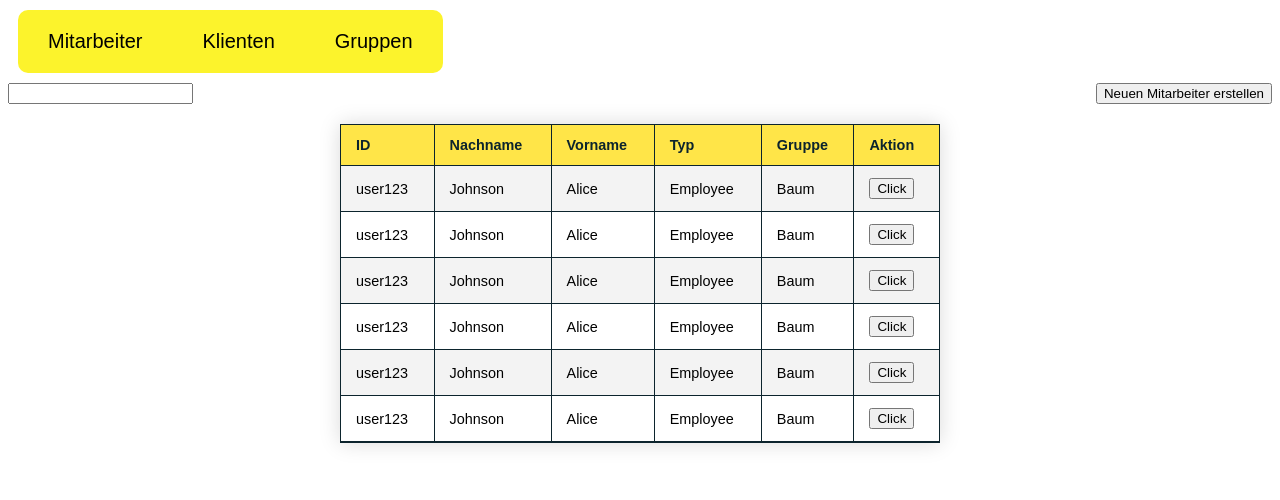
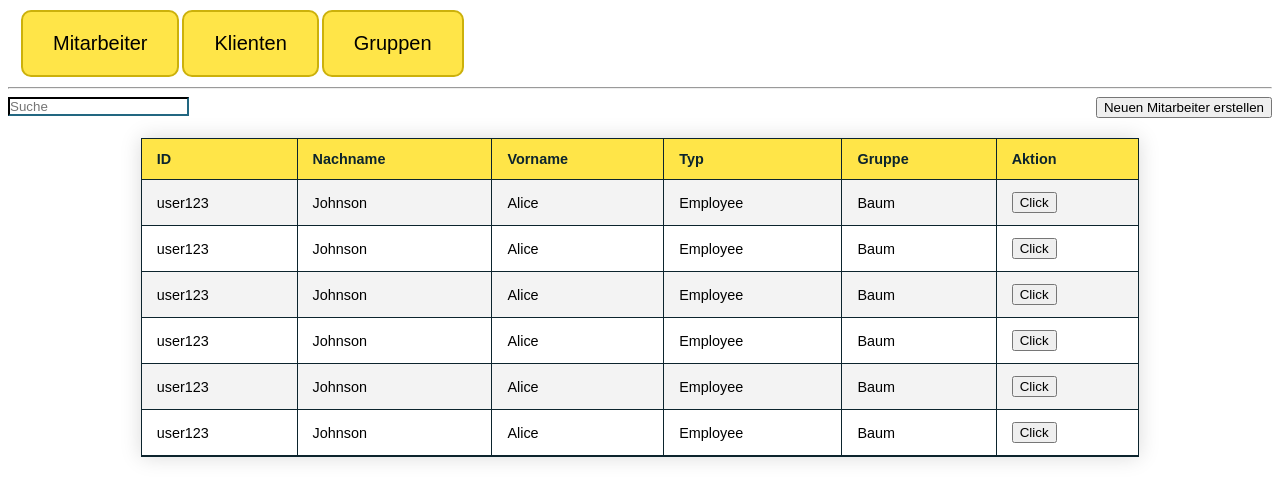
Before and after one commit to LuminaaChat/frontend, an Angular app: page /employee in a window 1280 px wide. Shown: the top 500 px of the page. Built offline with nearby package versions, Linux system fonts and the light colour scheme.

Commit message:
+Tabelle angepasst, +Menü angepasst

```diff
--- a/src/components/employee-table/employee-table.component.scss
+++ b/src/components/employee-table/employee-table.component.scss
@@ -2,7 +2,7 @@
     border-collapse: collapse;
     margin: auto;
     font-size: 0.9em;
-    min-width: 600px;
+    min-width: 80%;
     border-bottom: 2px solid #0C242D;
     border-top: 1px solid #0C242D;
     box-shadow: 0 0 20px rgb(0, 0, 0, 0.15);
--- a/src/components/navbar/navbar.component.html
+++ b/src/components/navbar/navbar.component.html
@@ -5,3 +5,4 @@
     <li class="nav-item"><a href="groups">Gruppen</a></li>
   </ul>
 </nav>
+<hr>
--- a/src/components/navbar/navbar.component.scss
+++ b/src/components/navbar/navbar.component.scss
@@ -4,9 +4,16 @@
     list-style-type: none;
     padding: 0px;
     margin: 10px;
-    background-color: #FCF32C;
-    border-radius: 10px;
+
     width: fit-content;
+
+
+    li{
+      border: 2px solid #CCB10B;
+      background-color: #FFE548;
+      border-radius: 10px;
+      margin-left: 3px;
+    }
 
     a {
       color: black;
--- a/src/components/search-bar/search-bar.component.html
+++ b/src/components/search-bar/search-bar.component.html
@@ -1,7 +1,8 @@
-<input
+<input class="searchButton"
   [(ngModel)]="searchInput"
   (ngModelChange)="valueChanged($event)"
   type="text"
   name="search"
   id="search"
+  placeholder="Suche"
 />
--- a/src/components/search-bar/search-bar.component.scss
+++ b/src/components/search-bar/search-bar.component.scss
@@ -0,0 +1,8 @@
+.searchButton{
+    border-color: #0C242D;
+    margin: 0;
+    padding: 0;
+    box-sizing: border-box;
+    width: 100%;
+
+}
```
